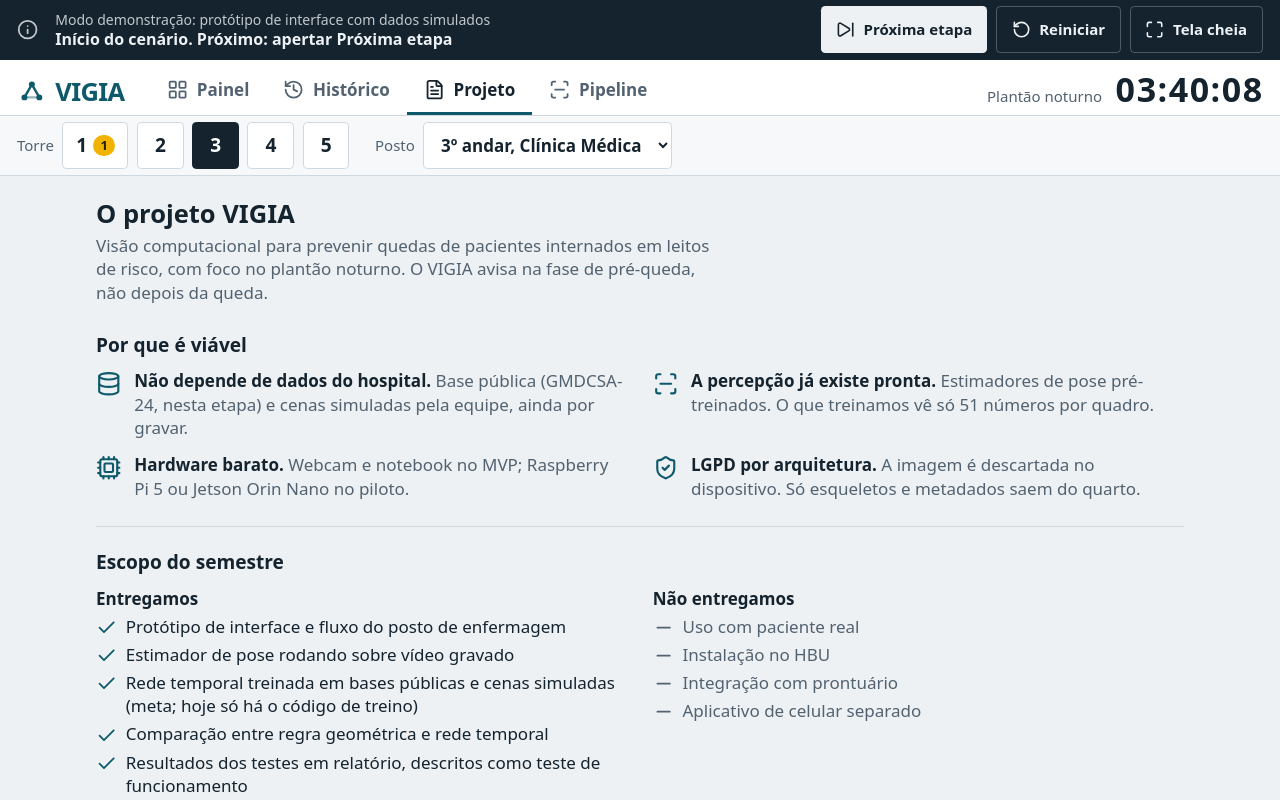
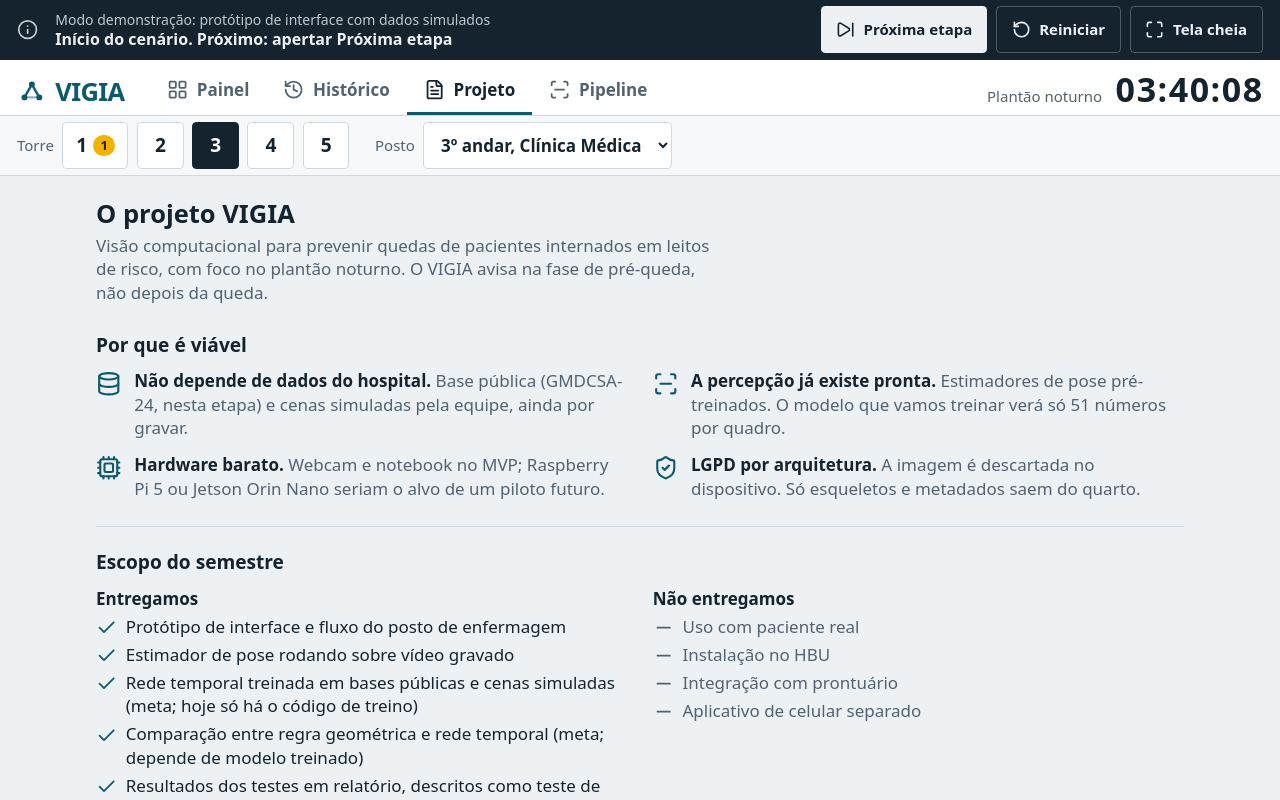
Before and after one commit to IvanoveX/VIGIA, a React (Vite) app: page / in a window 1280 px wide. Both pictures are taken after a click on the button "Projeto". Shown: the top 800 px of the page. Built offline with nearby package versions, Linux system fonts and the light colour scheme; a web font is replaced by a local one.

Commit message:
fix(interface): remove frases que afirmam mais do que existe na tela Projeto

```diff
--- a/src/components/Projeto.jsx
+++ b/src/components/Projeto.jsx
@@ -13,12 +13,12 @@ const VIAVEL = [
   {
     icone: ScanLine,
     titulo: 'A percepção já existe pronta',
-    texto: 'Estimadores de pose pré-treinados. O que treinamos vê só 51 números por quadro.',
+    texto: 'Estimadores de pose pré-treinados. O modelo que vamos treinar verá só 51 números por quadro.',
   },
   {
     icone: Cpu,
     titulo: 'Hardware barato',
-    texto: 'Webcam e notebook no MVP; Raspberry Pi 5 ou Jetson Orin Nano no piloto.',
+    texto: 'Webcam e notebook no MVP; Raspberry Pi 5 ou Jetson Orin Nano seriam o alvo de um piloto futuro.',
   },
   {
     icone: ShieldCheck,
@@ -31,7 +31,7 @@ const ENTREGAMOS = [
   'Protótipo de interface e fluxo do posto de enfermagem',
   'Estimador de pose rodando sobre vídeo gravado',
   'Rede temporal treinada em bases públicas e cenas simuladas (meta; hoje só há o código de treino)',
-  'Comparação entre regra geométrica e rede temporal',
+  'Comparação entre regra geométrica e rede temporal (meta; depende de modelo treinado)',
   'Resultados dos testes em relatório, descritos como teste de funcionamento',
 ]
 
@@ -40,7 +40,7 @@ const NAO_ENTREGAMOS = ['Uso com paciente real', 'Instalação no HBU', 'Integra
 const MARCOS = [
   { m: 'M1', texto: 'Feito: protótipo de interface e fluxo.' },
   { m: 'M2', texto: 'Feito: quatro clipes reais do GMDCSA-24 com pose e baseline geométrico. Sem classificação temporal.' },
-  { m: 'M3', texto: 'Próximo: modelo contra regra geométrica.' },
+  { m: 'M3', texto: 'Em andamento: código de treino pronto; modelo contra regra geométrica depende de dados próprios.' },
   { m: 'M4', texto: '' },
   { m: 'M5', texto: '' },
 ]
```
